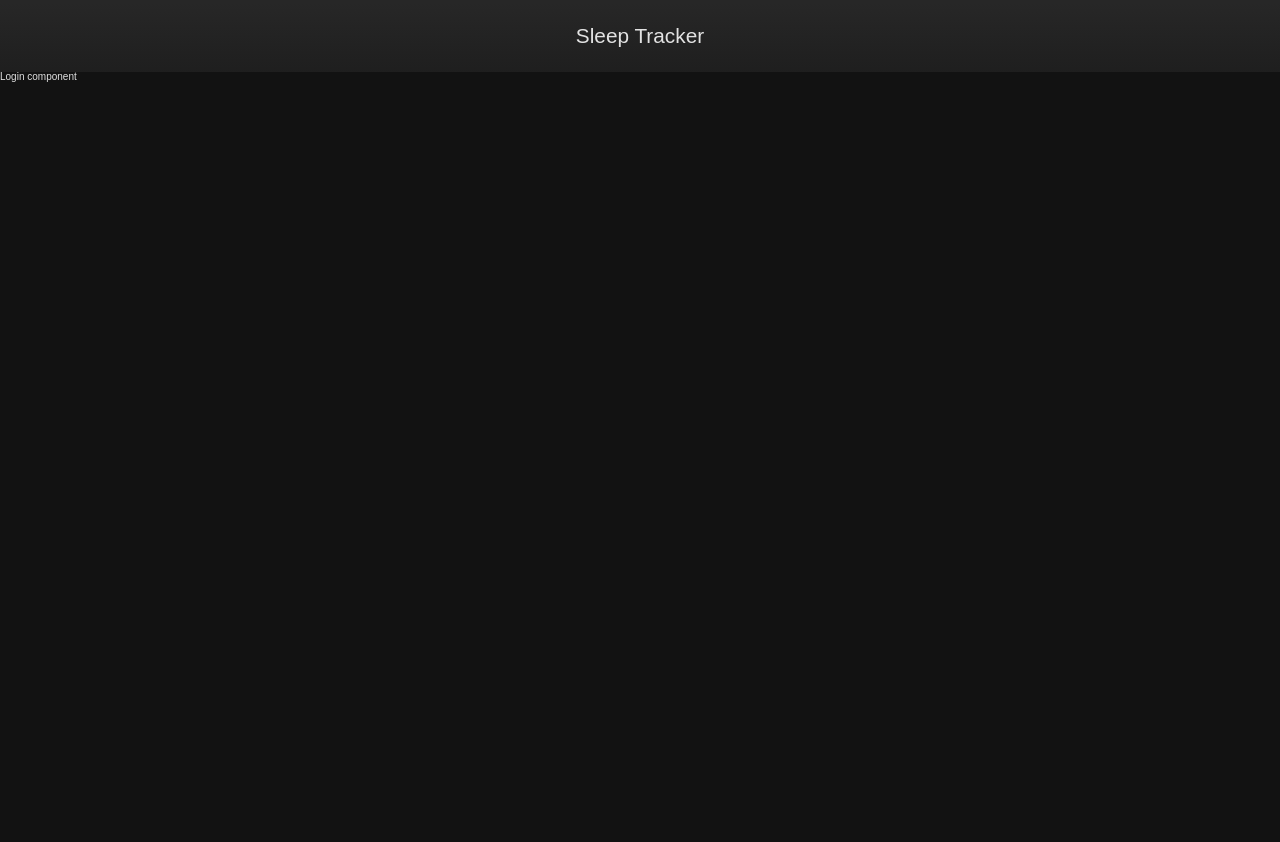
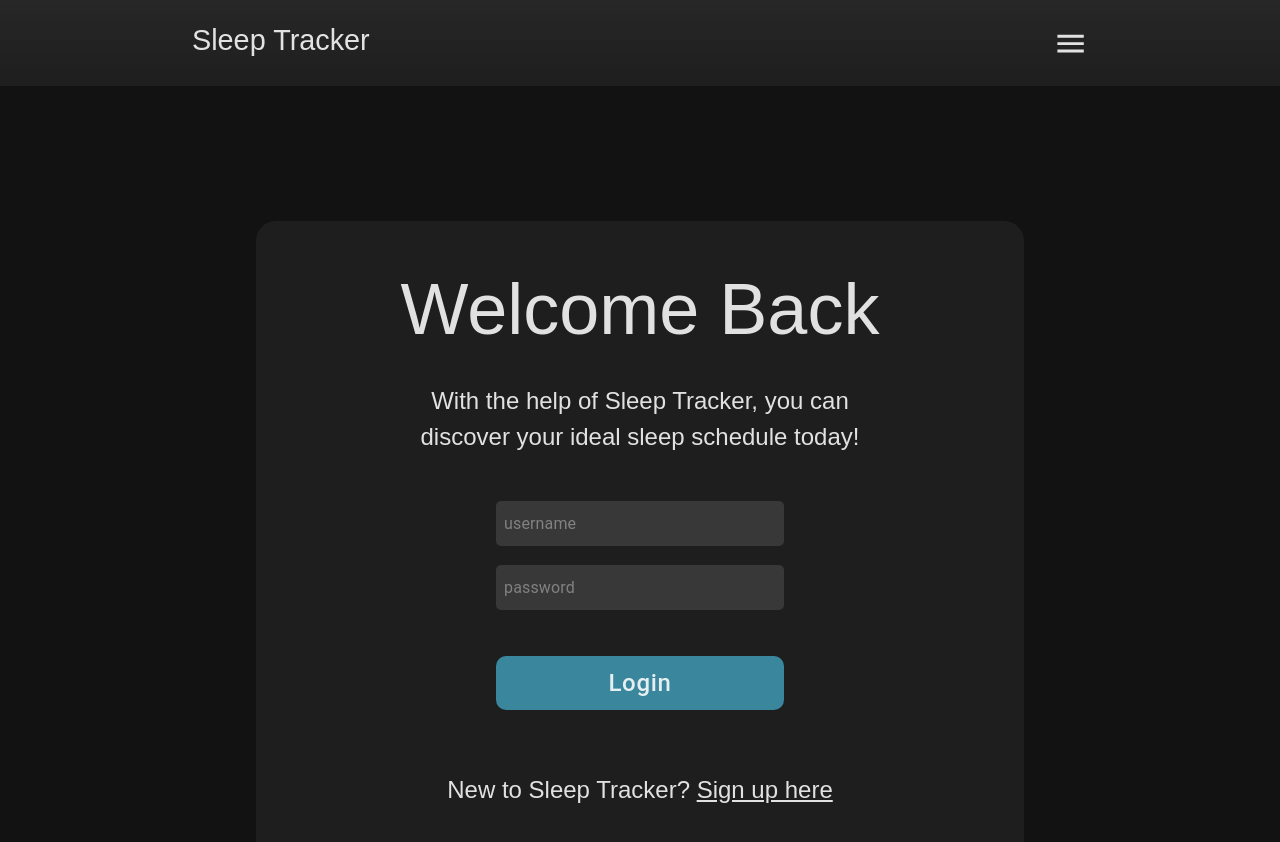
Before and after one commit to AustinGreer/ST-Frontend, a React (Create React App) app: page /login in a window 1280 px wide. Shown: the top 842 px of the page. Before the commit the page ends 800 px from the top, so only its background shows below. Built offline with nearby package versions, Linux system fonts and the light colour scheme.

Commit message:
brought in material UI. Built styling for login component

```diff
--- a/package.json
+++ b/package.json
@@ -5,6 +5,7 @@
   "dependencies": {
     "@emotion/react": "^11.4.1",
     "@emotion/styled": "^11.3.0",
+    "@mui/icons-material": "^5.0.3",
     "@mui/material": "^5.0.3",
     "@testing-library/jest-dom": "^5.14.1",
     "@testing-library/react": "^11.2.7",
--- a/src/components/Login.js
+++ b/src/components/Login.js
@@ -1,9 +1,39 @@
-import React from 'react'
+import React from 'react';
+import Input from '@mui/material/Input';
+import Button from '@mui/material/Button';
+import { Link } from "react-router-dom";
+
+
 
 function Login() {
     return (
-        <div>
-            Login component
+        <div className="login-wrapper">
+            <div className="container">
+                <h1>Welcome Back</h1>
+                <p>With the help of Sleep Tracker, you can discover your ideal sleep schedule today!</p>
+
+                <form>
+                    <Input
+                        type="text"
+                        className="login-input"
+                        name="username"
+                        placeholder="username"
+                        disableUnderline={true}
+                    />
+                    <Input
+                        type="password"
+                        className="login-input"
+                        name="password"
+                        placeholder="password"
+                        disableUnderline={true}
+                    />
+                    <Button>Login</Button>
+                </form>
+
+                <p>
+                    New to Sleep Tracker? <Link to="/signup">Sign up here</Link>
+                </p>
+            </div>
         </div>
     )
 }
--- a/src/components/Nav.js
+++ b/src/components/Nav.js
@@ -1,10 +1,12 @@
 import React from 'react';
 import { Link } from 'react-router-dom';
+import MenuIcon from '@mui/icons-material/Menu';
 
 function Nav() {
     return (
         <div className="nav-container">
-            <Link path="/">Sleep Tracker</Link>
+            <Link to="/">Sleep Tracker</Link>
+            <MenuIcon />
         </div>
     )
 }
--- a/src/styles/app.scss
+++ b/src/styles/app.scss
@@ -1,2 +1,3 @@
 @import './landing.scss';
 @import './nav.scss';
+@import './login.scss';
--- /dev/null
+++ b/src/styles/login.scss
@@ -0,0 +1,76 @@
+.login-wrapper {
+    display: flex;
+    justify-content: center;
+    align-items: center;
+    width: 100%;
+    height: 100vh;
+    margin-top: 5%;
+    margin-bottom: 5%;
+
+    .container {
+        background: linear-gradient(0deg, rgba(255, 255, 255, 0.05), rgba(255, 255, 255, 0.05)), #121212;
+        padding-top: 4%;
+        padding-bottom: 2%;
+        display: flex;
+        flex-direction: column;
+        align-items: center;
+        border-radius: 20px;
+        width: 60%;
+
+            h1 {
+                font-size: 4.5rem;
+                margin-bottom: 5%;
+            }
+
+            p {
+                font-size: 1.5rem;
+                width: 60%;
+                text-align: center;
+                line-height: 1.5;
+                margin-bottom: 6%;
+            }
+
+            form {
+                display: flex;
+                flex-direction: column;
+                align-items: center;
+                width: 50%;
+                margin-bottom: 8%;
+
+                .MuiInputBase-root {
+                    background: linear-gradient(0deg, rgba(255, 255, 255, 0.16), rgba(255, 255, 255, 0.16)), #121212;
+                    color: rgba(255, 255, 255, 0.87);
+                    margin-bottom: 5%;
+                    width: 75%;
+                    padding-left: 8px;
+                    height: 45px;
+                    border-radius: 5px;
+                }
+
+                button {
+                    width: 75%;
+                    text-transform: none;
+                    color: rgba(255, 255, 255, 0.87);
+                    font-size: 1.5rem;
+                    background-color: #39869D;
+                    border-radius: 10px;
+                    margin-top: 7%;
+                    text-align: center;
+                    transition: .25s ease-in-out;
+
+                    &:hover {
+                        opacity: 0.8;
+                    }
+                }
+            }
+
+            a {
+                color: rgba(255, 255, 255, 0.87);
+                transition: .25s ease-in-out;
+
+                &:hover {
+                    color: #39869D;
+                }
+            }
+    }
+}
--- a/src/styles/nav.scss
+++ b/src/styles/nav.scss
@@ -2,13 +2,20 @@
     background: linear-gradient(0deg, rgba(158, 157, 157, 0.09), rgba(255, 255, 255, 0.09)), #121212;
     width: 100%;
     display: flex;
-    justify-content: space-around;
+    justify-content: space-between;
     padding-top: 2%;
     padding-bottom: 2%;
+    padding-left: 15%;
+    padding-right: 15%;
 
     a {
         text-decoration: none;
         color: rgba(255, 255, 255, 0.87);
-        font-size: 1.3rem;
+        font-size: 1.8rem;
+    }
+
+    svg {
+        font-size: 2.2rem;
+        cursor: pointer;
     }
 }
```
Also changed, not shown: 1 other file (tests, documents, lock files or other folders).
